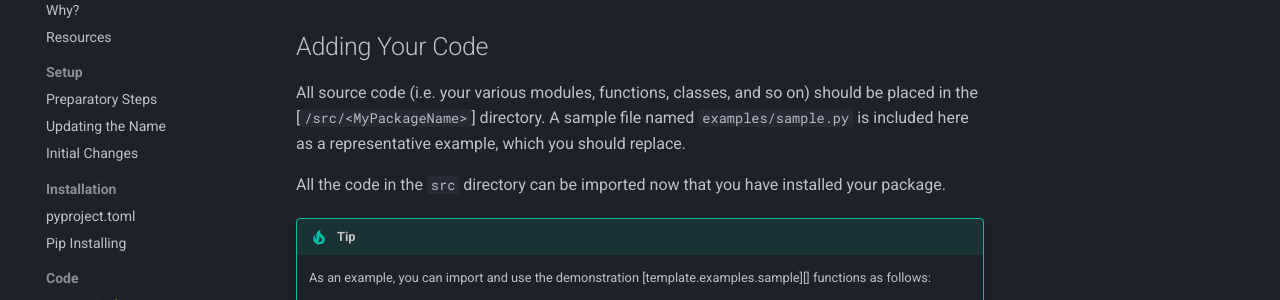
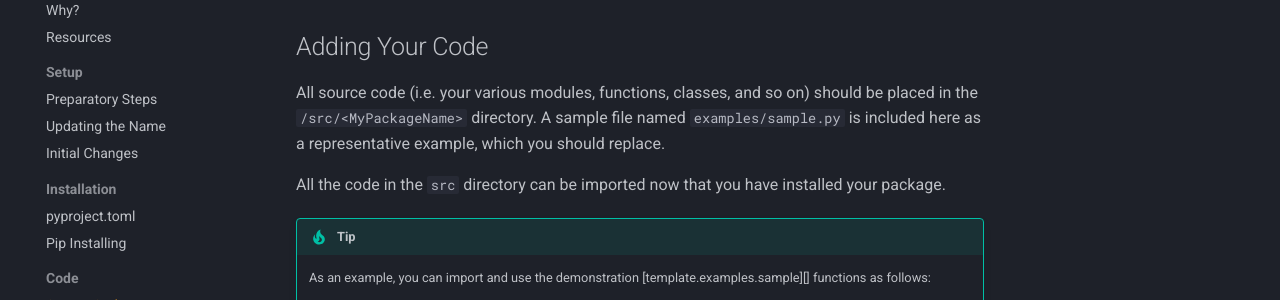
Before and after one commit to Quantum-Accelerators/template, an MkDocs documentation site: the page built from docs/example_docs/code/source.md, in a window 1280 px wide and 1062 px high. Shown: the part 191-491 px from the top of the window. Built offline with MkDocs 1.6.1 and Material for MkDocs 9.7.7, drawn with Linux system fonts in a browser that asks for light colours; plug-ins that fetch from the network failed and are left out; comment, search, counter and statistics services are not loaded.

```diff
--- a/docs/example_docs/code/source.md
+++ b/docs/example_docs/code/source.md
@@ -2,7 +2,7 @@
 
 ## Adding Your Code
 
-All source code (i.e. your various modules, functions, classes, and so on) should be placed in the [`/src/<MyPackageName>`] directory. A sample file named `examples/sample.py` is included here as a representative example, which you should replace.
+All source code (i.e. your various modules, functions, classes, and so on) should be placed in the `/src/<MyPackageName>` directory. A sample file named `examples/sample.py` is included here as a representative example, which you should replace.
 
 All the code in the `src` directory can be imported now that you have installed your package.
 
```
